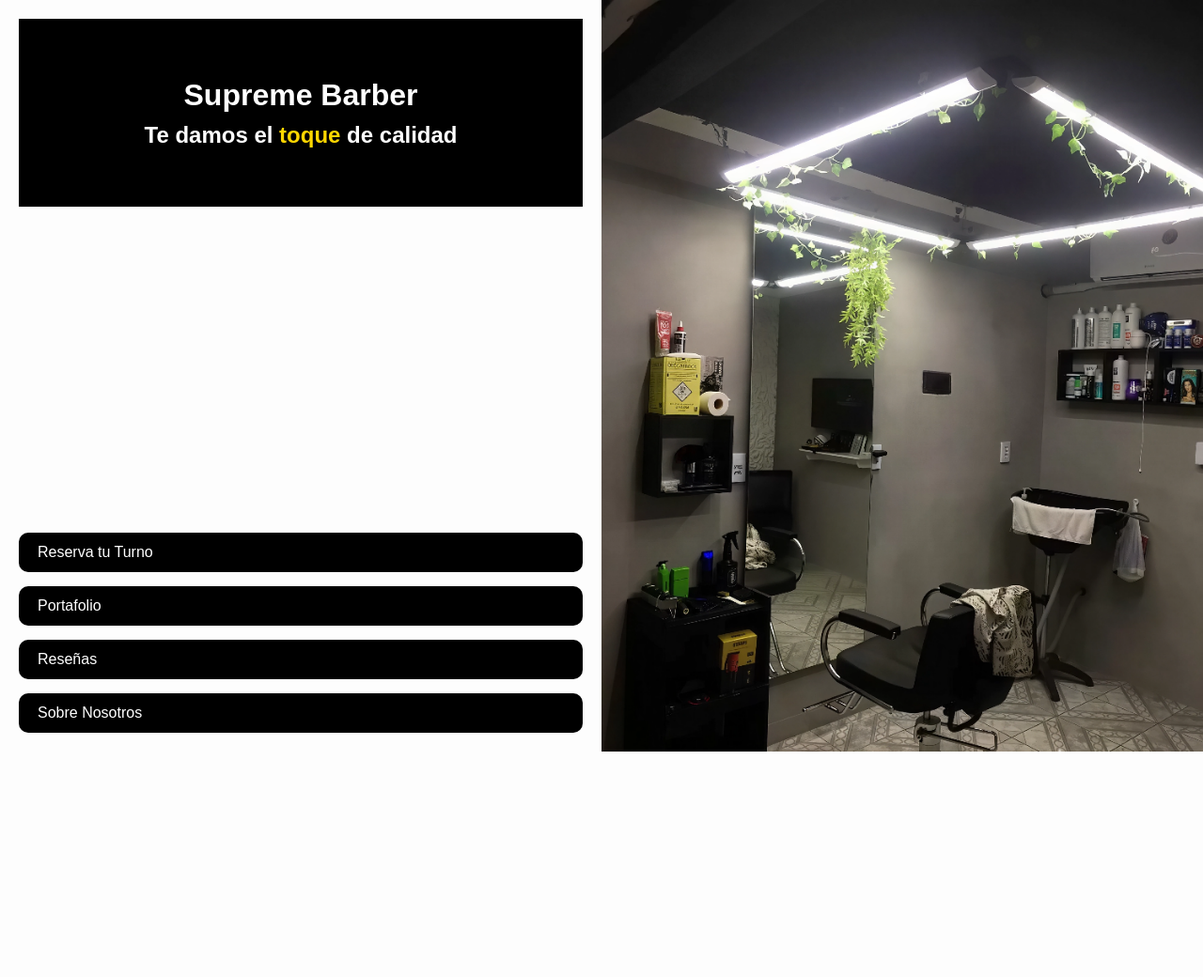
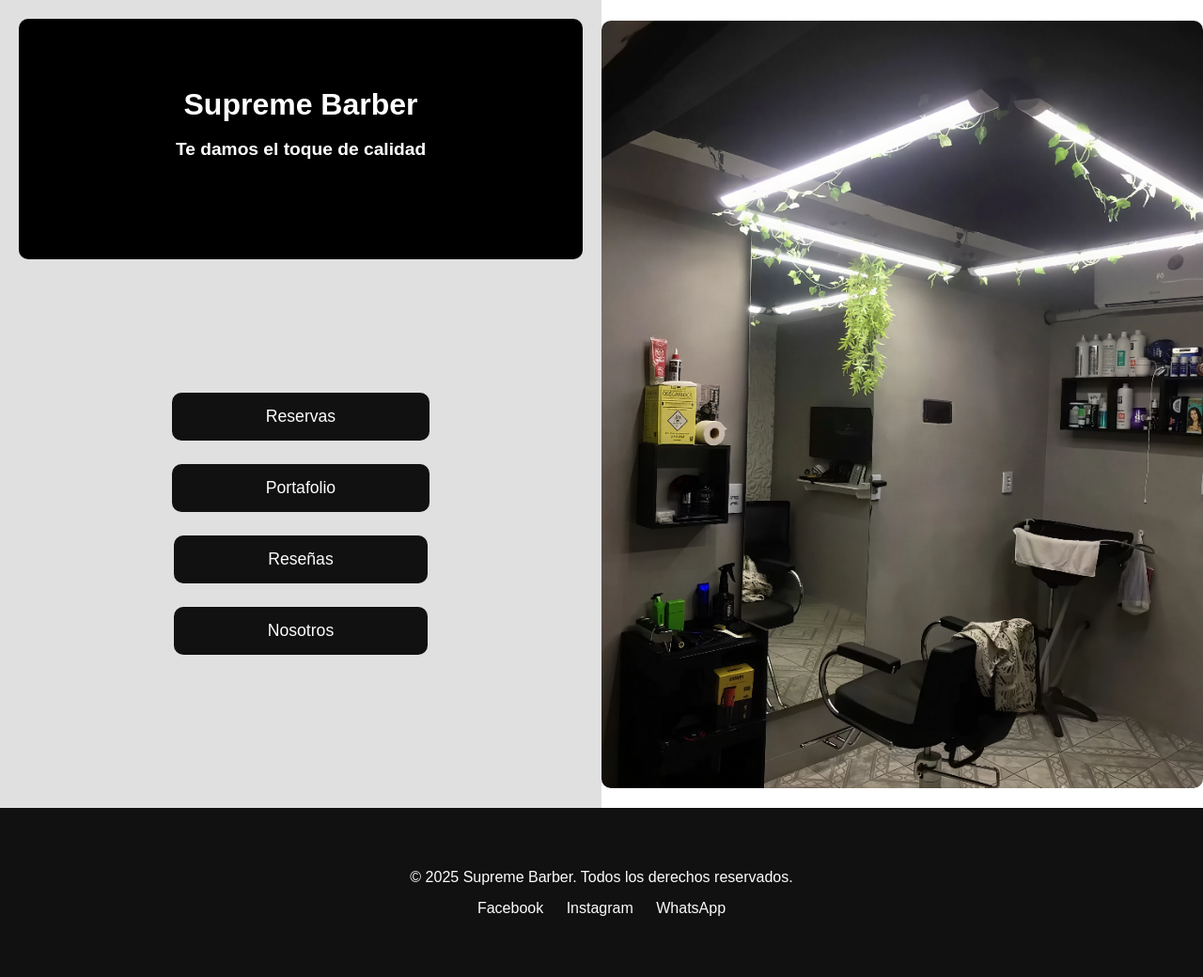
Before and after one commit to torres124/Barber-King, a plain HTML site: page index.html in a window 1280 px wide. Shown: the whole page at 94% size. Before the commit the page ends 800 px from the top, so only its background shows below. Drawn offline with Linux system fonts and the light colour scheme.

Commit message:
Primer commit

```diff
--- /dev/null
+++ b/CSS/index_style.css
@@ -0,0 +1,145 @@
+/* ===== Reset ===== */
+* {
+  margin: 0;
+  padding: 0;
+  box-sizing: border-box;
+}
+
+/* ===== Estructura general ===== */
+html, body {
+  height: 130%;
+  font-family: Arial, sans-serif;
+  display: flex;
+  flex-direction: column;
+}
+
+/* Contenedor principal: ocupa todo el espacio menos el footer */
+.container {
+  flex: 1; /* hace que el container crezca */
+  display: flex;
+  height: 100%;
+}
+
+/* ===== Mitad izquierda ===== */
+.izquierda {
+  width: 50%;
+  background-color: #e0e0e0;
+  display: flex;
+  flex-direction: column;
+  align-items: center;
+  padding: 20px;
+  position: relative;
+}
+
+/* Header */
+.izquierda header {
+  width: 100%;
+  text-align: center;
+  margin-bottom: 20px;
+  position: relative;
+}
+
+.izquierda .fondo {
+  width: 100%;       /* La imagen se expande horizontalmente a todo el ancho disponible */
+  height: 70%;
+  border-radius: 10px;
+  margin-bottom: 15px;
+  display: block;    /* Asegura que se comporte como bloque y respete márgenes */
+}
+
+.izquierda h1,
+.izquierda h2 {
+  position: absolute;
+  left: 50%;
+  transform: translateX(-50%);
+  color: white;
+  text-shadow: 2px 2px 5px rgba(0,0,0,0.6);
+}
+
+.izquierda h1 {
+  top: 20%;
+  font-size: 2rem;
+}
+
+.izquierda h2 {
+  top: 35%;
+  font-size: 1.2rem;
+}
+
+/* Navegación centrada */
+main {
+  flex: 1; /* ocupa todo el espacio disponible */
+  display: flex;
+  flex-direction: column;
+  justify-content: center; /* centra verticalmente */
+  align-items: center; /* centra horizontalmente */
+}
+
+nav {
+  display: flex;
+  flex-direction: column;
+  align-items: center;
+  gap: 25px;
+  margin-top: -130px;  /* 📌 los baja, ajusta el valor según quieras */
+}
+
+
+nav a {
+  text-decoration: none;
+  padding: 15px 100px;  /* 📌 más largos (más ancho y alto) */
+  background: #111;
+  color: #fdfdfd;
+  text-align: center;
+  border-radius: 10px;
+  font-size: 1.1rem;   /* texto un poco más grande */
+  transition: background 0.3s, transform 0.2s;
+}
+
+nav a:hover {
+  background: #c59d5f;
+  transform: scale(1.05); /* 📌 pequeño efecto al pasar el mouse */
+}
+
+/* ===== Mitad derecha ===== */
+.derecha {
+  width: 50%;
+  display: flex;
+  justify-content: center;
+  align-items: center;
+}
+
+.derecha .inicio {
+  width: 100%;
+  height: 95%;        /* antes 100%, ahora menos alta */
+  object-fit: cover;  /* mantiene el recorte sin deformar */
+  align-self: center; /* centra dentro del contenedor */
+  border-radius: 10px;
+}
+
+/* ===== Footer ===== */
+footer {
+  background: #111;
+  color: #fdfdfd;
+  text-align: center;
+  font-size: 16px;
+  padding: 40px 20px;    /* más espacio interno */
+  min-height: 180px;     /* asegura que el footer siempre sea más alto */
+  display: flex;
+  flex-direction: column;
+  justify-content: center;
+}
+
+footer .social {
+  margin-top: 15px;
+}
+
+footer a {
+  color: #fdfdfd;
+  text-decoration: none;
+  margin: 0 10px;
+  transition: color 0.3s;
+}
+
+footer a:hover {
+  color: #c59d5f;
+}
--- a/CSS/style.css
+++ /dev/null
@@ -1,90 +0,0 @@
-/* ====== Reset ====== */
-html, body {
-  height: 100%;
-  margin: 0;
-  padding: 0;
-  font-family: Arial, sans-serif;
-  background-color: #FDFDFD;
-  display: flex;
-}
-
-/* ====== Mitad izquierda ====== */
-.izquierda {
-  width: 50vw;         /* mitad izquierda */
-  height: 100vh;
-  display: flex;
-  flex-direction: column;
-  justify-content: space-between; /* encabezado arriba, menú abajo */
-  padding: 20px;
-  box-sizing: border-box;
-}
-
-/* ====== Encabezado con fondo ====== */
-.encabezado {
-  position: relative;
-  width: 100%;
-  height: 200px; /* altura solo para el encabezado */
-  overflow: hidden;
-
-  display: flex;
-  flex-direction: column;
-  justify-content: center;
-  align-items: center;
-}
-
-.encabezado .fondo {
-  position: absolute;
-  top: 0;
-  left: 0;
-  width: 100%;
-  height: 100%;
-  object-fit: cover;
-  z-index: 0;
-}
-
-.encabezado .texto {
-  position: relative;
-  color: white;
-  text-align: center;
-  z-index: 1;
-  margin: 5px 0;
-}
-
-.encabezado .texto strong {
-  color: gold;
-}
-
-/* ====== Botones en columna ====== */
-.menu {
-  display: flex;
-  flex-direction: column;
-  gap: 15px;
-}
-
-.menu button {
-  padding: 12px 20px;
-  border: none;
-  border-radius: 10px;
-  background-color: black;
-  color: white;
-  font-size: 1rem;
-  cursor: pointer;
-  transition: 0.3s;
-  text-align: left; /* alineados al lado izquierdo */
-}
-
-.menu button:hover {
-  background-color: gold;
-  color: black;
-}
-
-/* ====== Imagen derecha ====== */
-.Inicio {
-  position: fixed;
-  top: 0;
-  right: 0;
-  width: 50vw;   /* ocupa la mitad derecha */
-  height: 100vh; /* toda la altura */
-  object-fit: cover;
-  z-index: -1;
-}
--- a/index.html
+++ b/index.html
@@ -1,30 +1,47 @@
 <!DOCTYPE html>
 <html lang="es">
 <head>
-    <meta charset="utf-8">
-    <title>Supreme Barber</title>
-    <link rel="stylesheet" href="CSS/style.css">
+  <meta charset="UTF-8">
+  <meta name="viewport" content="width=device-width, initial-scale=1.0">
+  <title>Supreme Barber - Inicio</title>
+  <link rel="stylesheet" href="CSS/index_style.css">
 </head>
 <body>
+  <!-- Contenedor principal -->
+  <div class="container">
 
-    <!-- Lado izquierdo: logo, texto y menú -->
-    <div class="izquierda">
-        <div class="encabezado">
-            <img src="IMG/Encabezado.jpg" class="fondo" alt="Encabezado Supreme Barber">
-            <h1 class="texto">Supreme Barber</h1>
-            <h2 class="texto">Te damos el <strong>toque</strong> de calidad</h2>
-        </div>
+    <!-- Mitad izquierda -->
+    <section class="izquierda">
+      <header>
+        <img src="IMG/Encabezado.jpg" alt="Imagen de fondo" class="fondo">
+        <h1>Supreme Barber</h1>
+        <h2>Te damos el <strong>toque</strong> de calidad</h2>
+      </header>
 
-        <div class="menu">
-            <button>Reserva tu Turno</button>
-            <button>Portafolio</button>
-            <button>Reseñas</button>
-            <button>Sobre Nosotros</button>
-        </div>
+      <main>
+        <nav>
+          <a href="Reservas.html">Reservas</a>
+          <a href="Portafolio.html">Portafolio</a>
+          <a href="Resenas.html">Reseñas</a>
+          <a href="Nosotros.html">Nosotros</a>
+        </nav>
+      </main>
+    </section>
+
+    <!-- Mitad derecha -->
+    <section class="derecha">
+      <img src="IMG/Inicio.png" alt="Imagen de inicio" class="inicio">
+    </section>
+  </div>
+
+  <!-- Footer -->
+  <footer>
+    <p>© 2025 Supreme Barber. Todos los derechos reservados.</p>
+    <div class="social">
+      <a href="#">Facebook</a>
+      <a href="#">Instagram</a>
+      <a href="#">WhatsApp</a>
     </div>
-
-    <!-- Lado derecho: imagen fija -->
-    <img src="IMG/Inicio.png" class="Inicio" alt="Imagen Inicio">
-
+  </footer>
 </body>
 </html>
```
